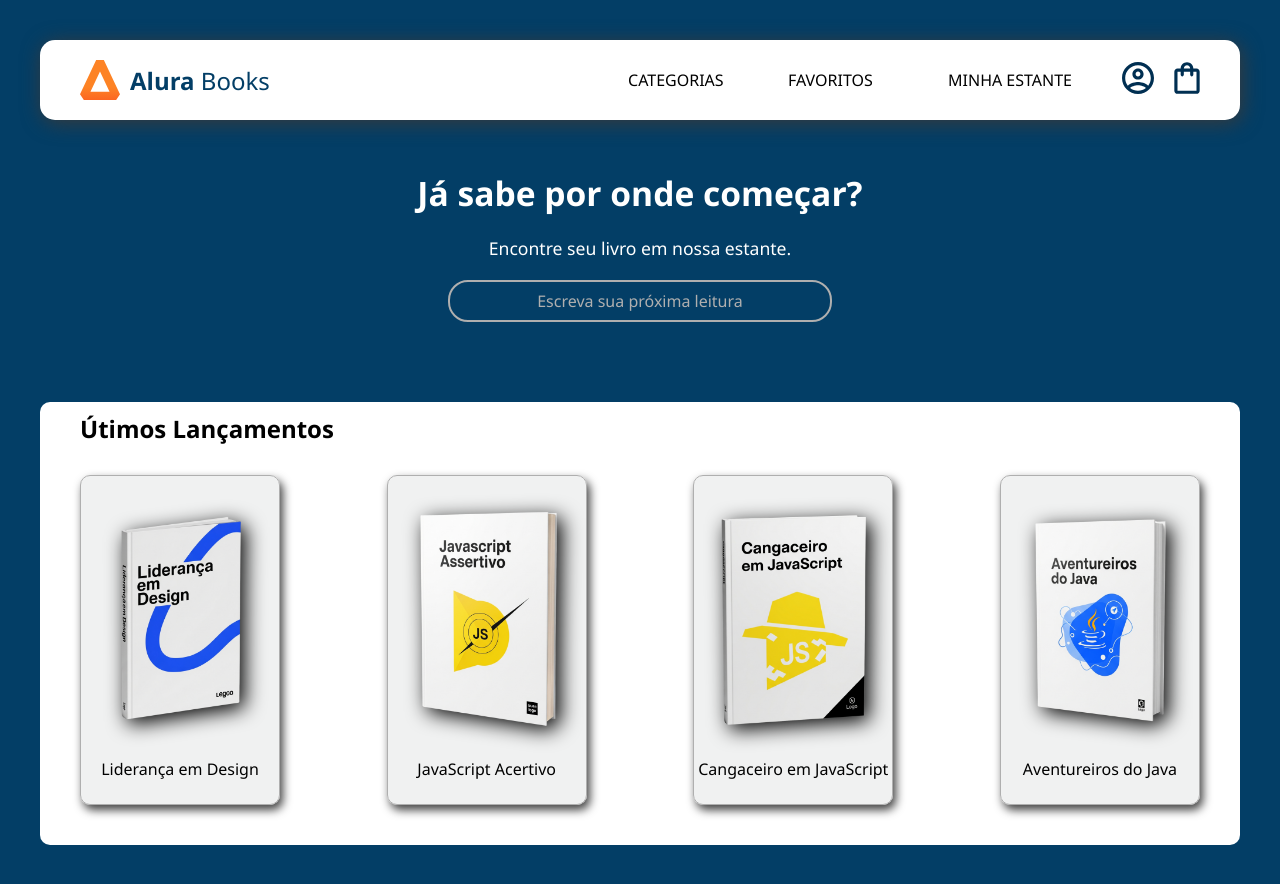
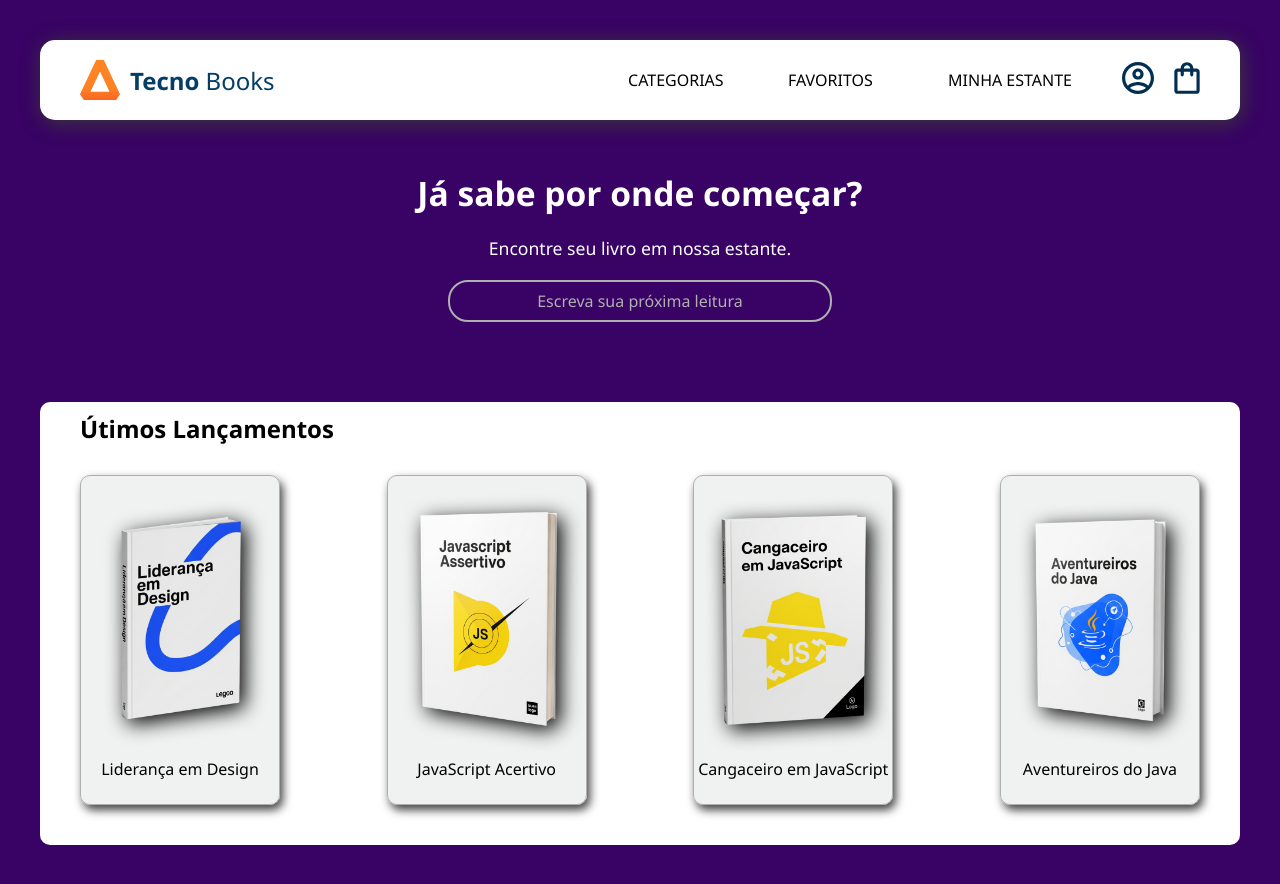
Before and after one commit to marceloguima/alura-books, a React (Vite) app: page / in a window 1280 px wide. Shown: the top 884 px of the page. Built offline with nearby package versions, Linux system fonts and the light colour scheme.

Commit message:
muda titulo

```diff
--- a/src/componentes/Logo/index.jsx
+++ b/src/componentes/Logo/index.jsx
@@ -5,9 +5,9 @@ import './style.css'
 function Logo() {
     return (
         <div className="logo">
-            <img src={logo} alt="Logo do alura Books"></img>
+            <img src={logo} alt="Logo do tecnobooks"></img>
             <p translate='no'>
-                <strong >Alura</strong> Books
+                <strong >Tecno</strong> Books
             </p>
         </div>
     );
--- a/src/index.css
+++ b/src/index.css
@@ -6,5 +6,5 @@
 }
 
 body{
-    background-color: #033e66;
+    background-color: #380364;
 }
```
